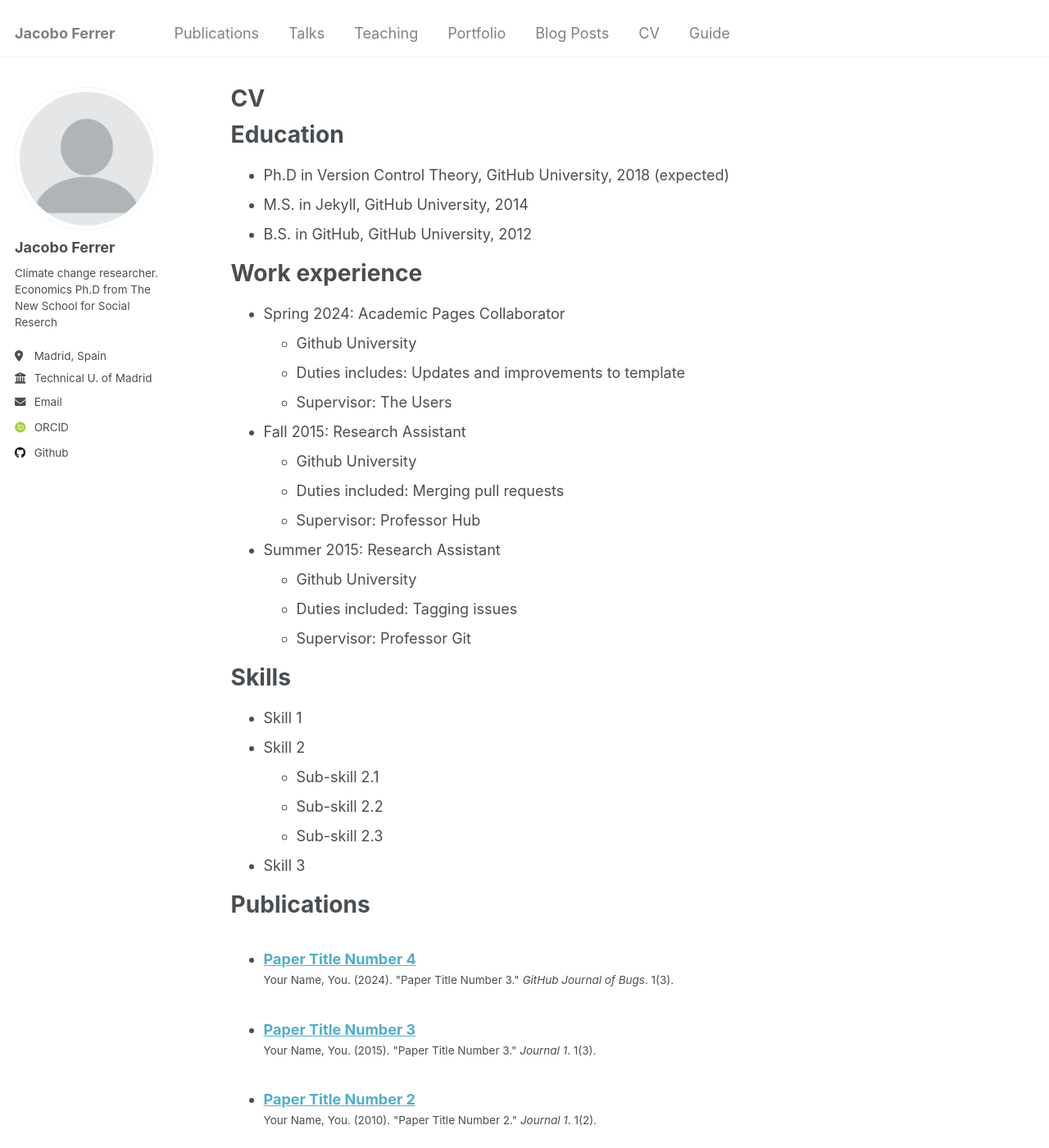
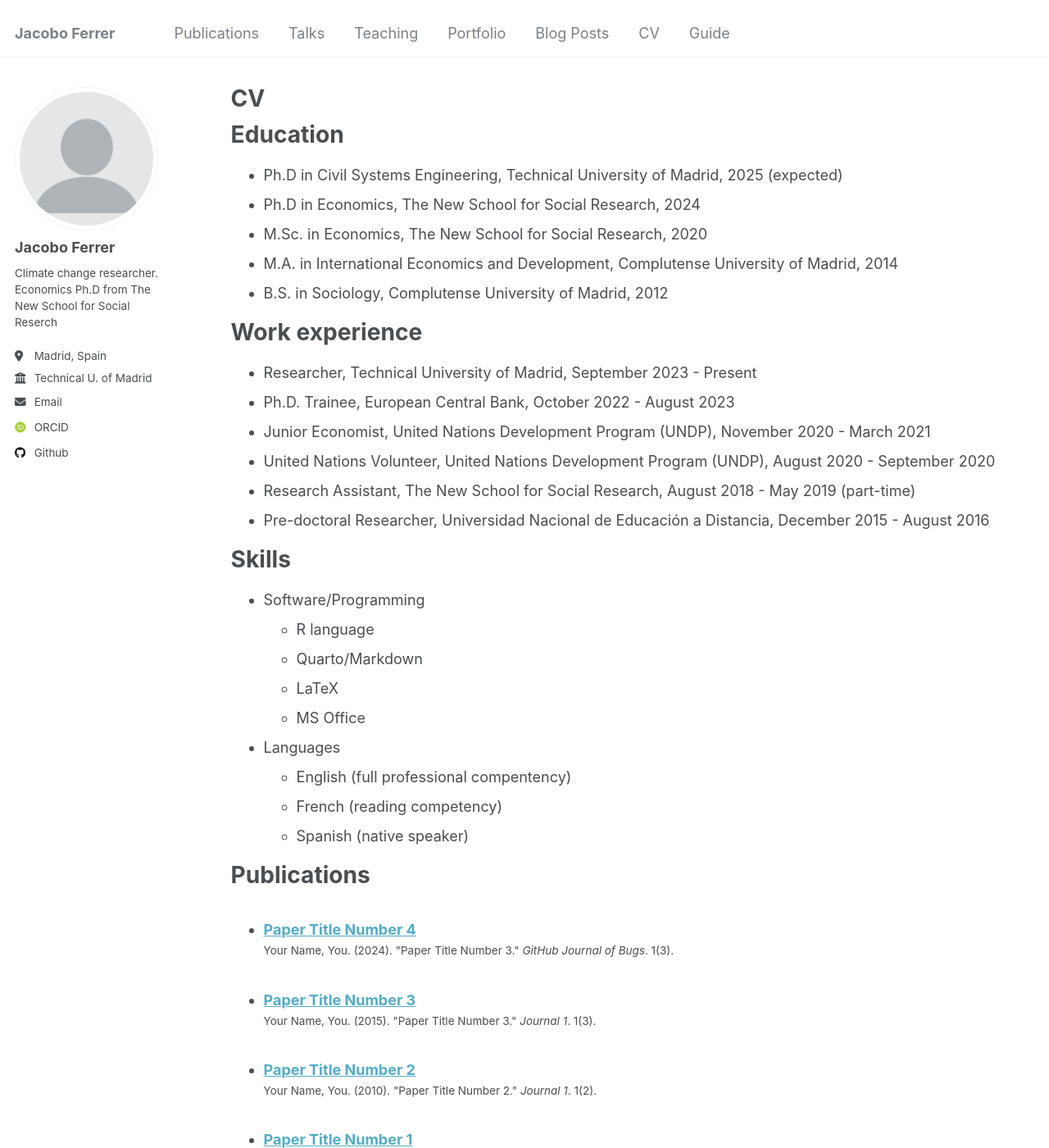
Before and after one commit to jferrherz/jferrherz.github.io, a Jekyll site: the page built from _pages/cv.md, in a window 1280 px wide and 1400 px high. Shown: the whole window at 82% size. Built offline with Jekyll 4.4.1, drawn with Linux system fonts in a browser that asks for light colours; some web fonts are replaced.

Commit message:
Update cv.md

```diff
--- a/_pages/cv.md
+++ b/_pages/cv.md
@@ -11,35 +11,32 @@ redirect_from:
 
 Education
 ======
-* Ph.D in Version Control Theory, GitHub University, 2018 (expected)
-* M.S. in Jekyll, GitHub University, 2014
-* B.S. in GitHub, GitHub University, 2012
+* Ph.D in Civil Systems Engineering, Technical University of Madrid, 2025 (expected)
+* Ph.D in Economics, The New School for Social Research, 2024
+* M.Sc. in Economics, The New School for Social Research, 2020
+* M.A. in International Economics and Development, Complutense University of Madrid, 2014
+* B.S. in Sociology, Complutense University of Madrid, 2012
 
 Work experience
 ======
-* Spring 2024: Academic Pages Collaborator
-  * Github University
-  * Duties includes: Updates and improvements to template
-  * Supervisor: The Users
-
-* Fall 2015: Research Assistant
-  * Github University
-  * Duties included: Merging pull requests
-  * Supervisor: Professor Hub
-
-* Summer 2015: Research Assistant
-  * Github University
-  * Duties included: Tagging issues
-  * Supervisor: Professor Git
+* Researcher, Technical University of Madrid, September 2023 - Present
+* Ph.D. Trainee, European Central Bank, October 2022 - August 2023
+* Junior Economist, United Nations Development Program (UNDP), November 2020 - March 2021
+* United Nations Volunteer, United Nations Development Program (UNDP), August 2020 - September 2020
+* Research Assistant, The New School for Social Research, August 2018 - May 2019 (part-time)
+* Pre-doctoral Researcher, Universidad Nacional de Educación a Distancia, December 2015 - August 2016
 
 Skills
 ======
-* Skill 1
-* Skill 2
-  * Sub-skill 2.1
-  * Sub-skill 2.2
-  * Sub-skill 2.3
-* Skill 3
+* Software/Programming
+  * R language
+  * Quarto/Markdown
+  * LaTeX
+  * MS Office
+* Languages
+  * English (full professional compentency)
+  * French (reading competency)
+  * Spanish (native speaker)
 
 Publications
 ======
```
